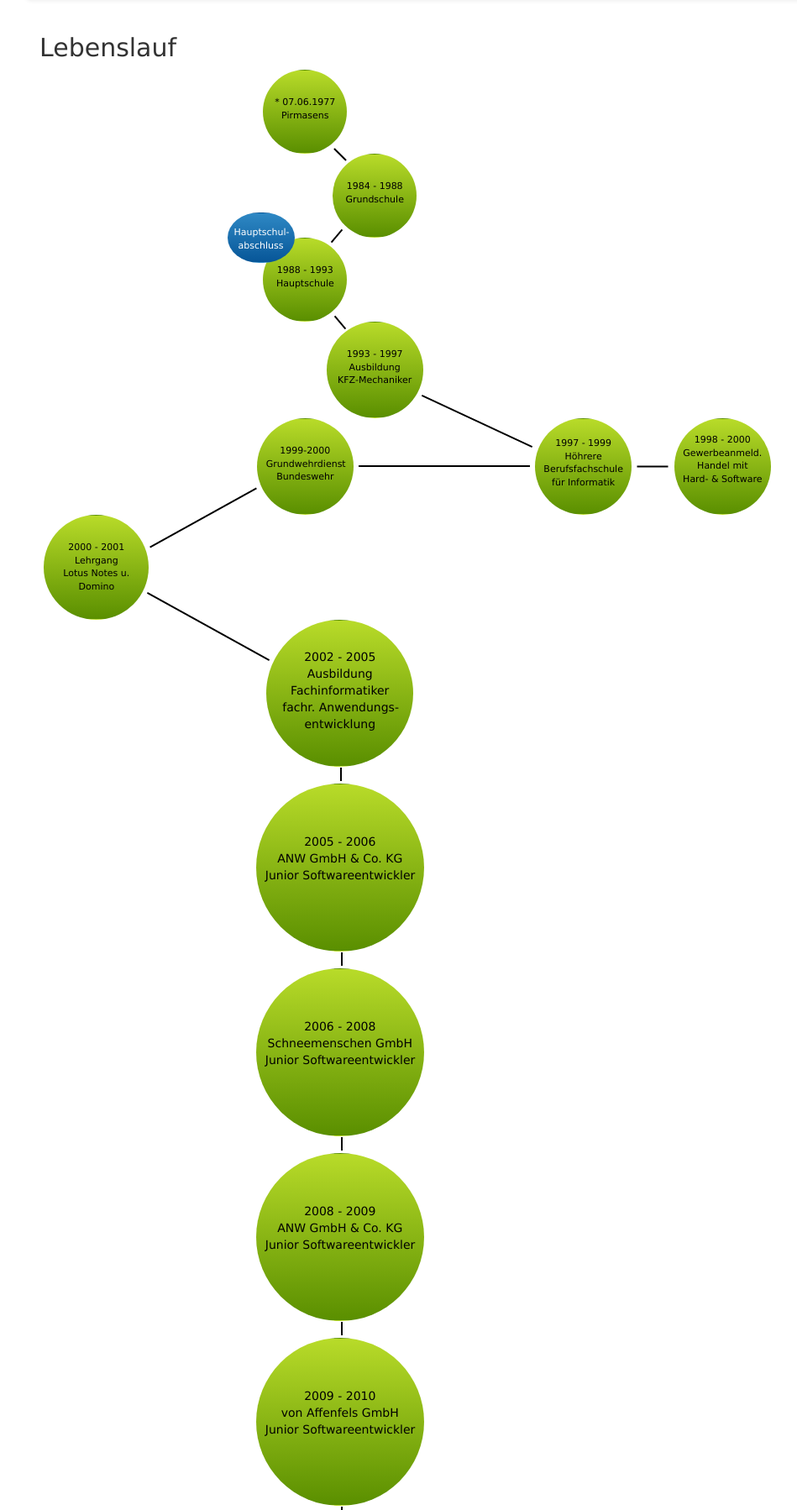
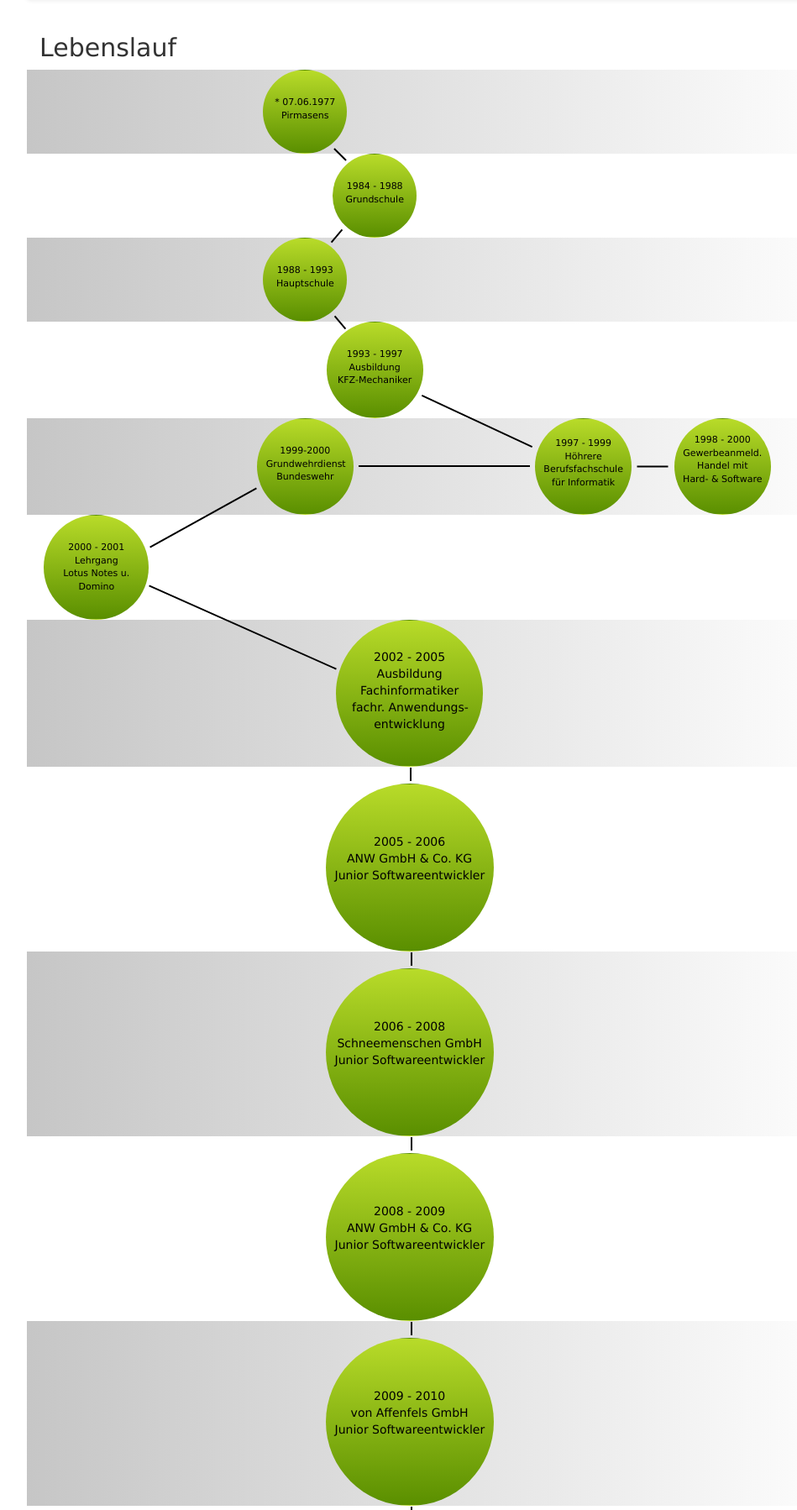
Before and after one commit to Foomy/sirfoomy, a PHP site: page /templates/curriculum-vitae.phtml in a window 1280 px wide. Shown: the part 199-1997 px from the top of the page at 84% size, without its empty margins (111-1060 px from the left). Run offline with PHP 8.4, Linux system fonts and the light colour scheme.

Commit message:
Curriculum vitae finished.

```diff
--- a/public/skins/default/css/main.css
+++ b/public/skins/default/css/main.css
@@ -102,6 +102,9 @@ footer .geek-code-block {
 
 
 /* 6. curriculum vitae */
+#curriculum-vitae .row:nth-child(even) {
+  background: transparent linear-gradient(to right, #c6c6c6, #fff);
+}
 #curriculum-vitae .bubble {
   position: relative;
   border: solid 1px transparent;
@@ -262,14 +265,14 @@ footer .geek-code-block {
 }
 #curriculum-vitae .lotus-notes:after {
   position: absolute;
-  top: 49px;
-  left: 194px;
+  top: 11px;
+  left: 235px;
   content: '';
   border: 0;
   background: #000;
   width: 2px;
-  height: 166px;
-  transform: rotate(-61deg);
+  height: 244px;
+  transform: rotate(-66deg);
 }
 #curriculum-vitae .it-specialist-apprenticeship {
   border-radius: 150px;
--- a/public/templates/curriculum-vitae.phtml
+++ b/public/templates/curriculum-vitae.phtml
@@ -29,12 +29,14 @@
 
       <div class="row">
         <div class="col-sm-2 col-sm-offset-3">
+<!--
           <div class="high-school-grade bubble bubble-blue">
             <p>
               Hauptschul-<br>
               abschluss
             </p>
           </div>
+-->
           <div class="high-school bubble bubble-green">
             <p>
               1988 - 1993<br>
@@ -102,7 +104,7 @@
       </div>
 
       <div class="row">
-        <div class="col-sm-3 col-sm-offset-3">
+        <div class="col-sm-3 col-sm-offset-4">
           <div class="it-specialist-apprenticeship bubble bubble-green">
             <p  class="five-lines">
               2002 - 2005<br>
@@ -116,7 +118,7 @@
       </div>
 
       <div class="row">
-        <div class="col-sm-3 col-sm-offset-3">
+        <div class="col-sm-3 col-sm-offset-4">
           <div class="anw-2005 bubble bubble-green">
             <p class="three-lines">
               2005 - 2006<br>
@@ -128,7 +130,7 @@
       </div>
 
       <div class="row">
-        <div class="col-sm-3 col-sm-offset-3">
+        <div class="col-sm-3 col-sm-offset-4">
           <div class="schneemenschen bubble bubble-green">
             <p class="three-lines">
               2006 - 2008<br>
@@ -140,7 +142,7 @@
       </div>
 
       <div class="row">
-        <div class="col-sm-3 col-sm-offset-3">
+        <div class="col-sm-3 col-sm-offset-4">
           <div class="anw-2008 bubble bubble-green">
             <p class="three-lines">
               2008 - 2009<br>
@@ -152,7 +154,7 @@
       </div>
 
       <div class="row">
-        <div class="col-sm-3 col-sm-offset-3">
+        <div class="col-sm-3 col-sm-offset-4">
           <div class="von-affenfels bubble bubble-green">
             <p class="three-lines">
               2009 - 2010<br>
@@ -164,7 +166,7 @@
       </div>
 
       <div class="row">
-        <div class="col-sm-3 col-sm-offset-3">
+        <div class="col-sm-3 col-sm-offset-4">
           <div class="kwick bubble bubble-green">
             <p class="three-lines">
               2011<br>
@@ -177,7 +179,7 @@
       </div>
 
       <div class="row">
-        <div class="col-sm-3 col-sm-offset-3">
+        <div class="col-sm-3 col-sm-offset-4">
           <div class="netsdirekt bubble bubble-green">
             <p class="three-lines">
               2011 - 2014<br>
@@ -189,7 +191,7 @@
       </div>
 
       <div class="row">
-        <div class="col-sm-3 col-sm-offset-3">
+        <div class="col-sm-3 col-sm-offset-4">
           <div class="anw-2015 bubble bubble-green">
             <p class="three-lines">
               2015<br>
```
